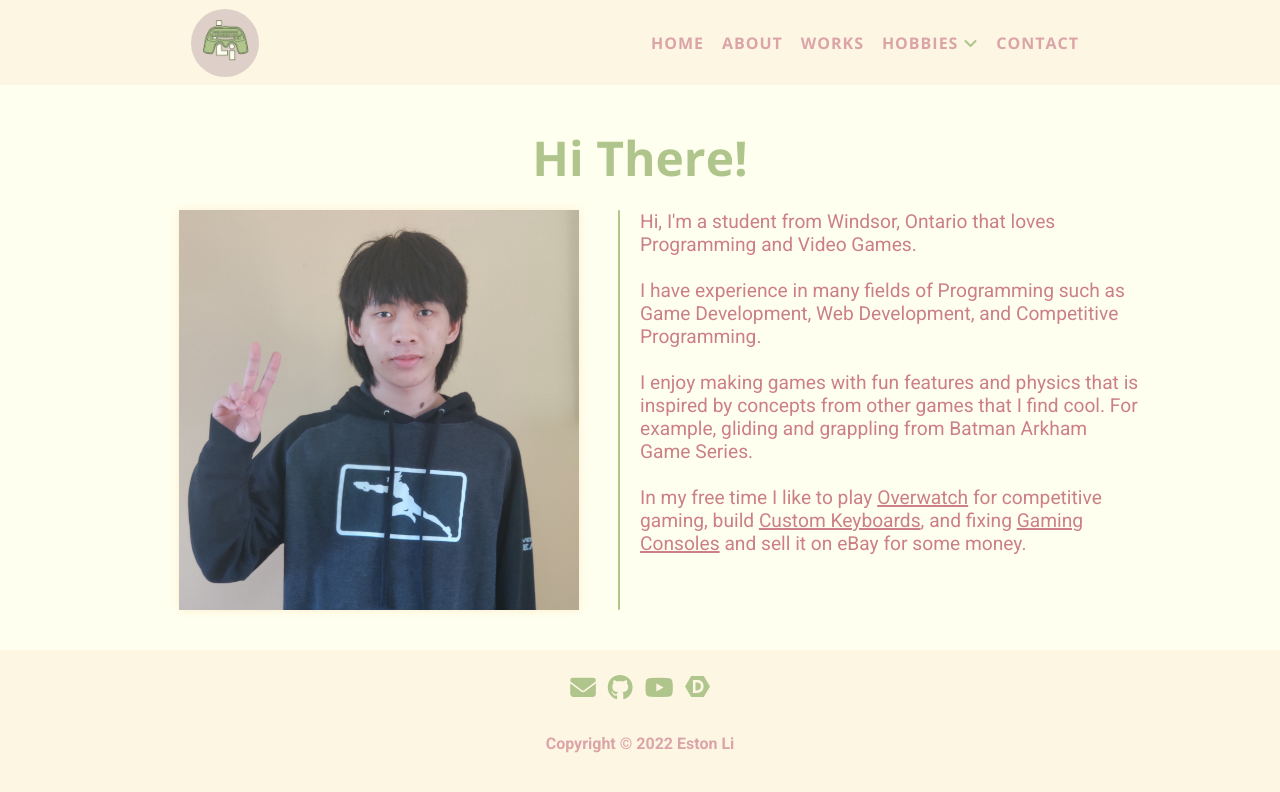
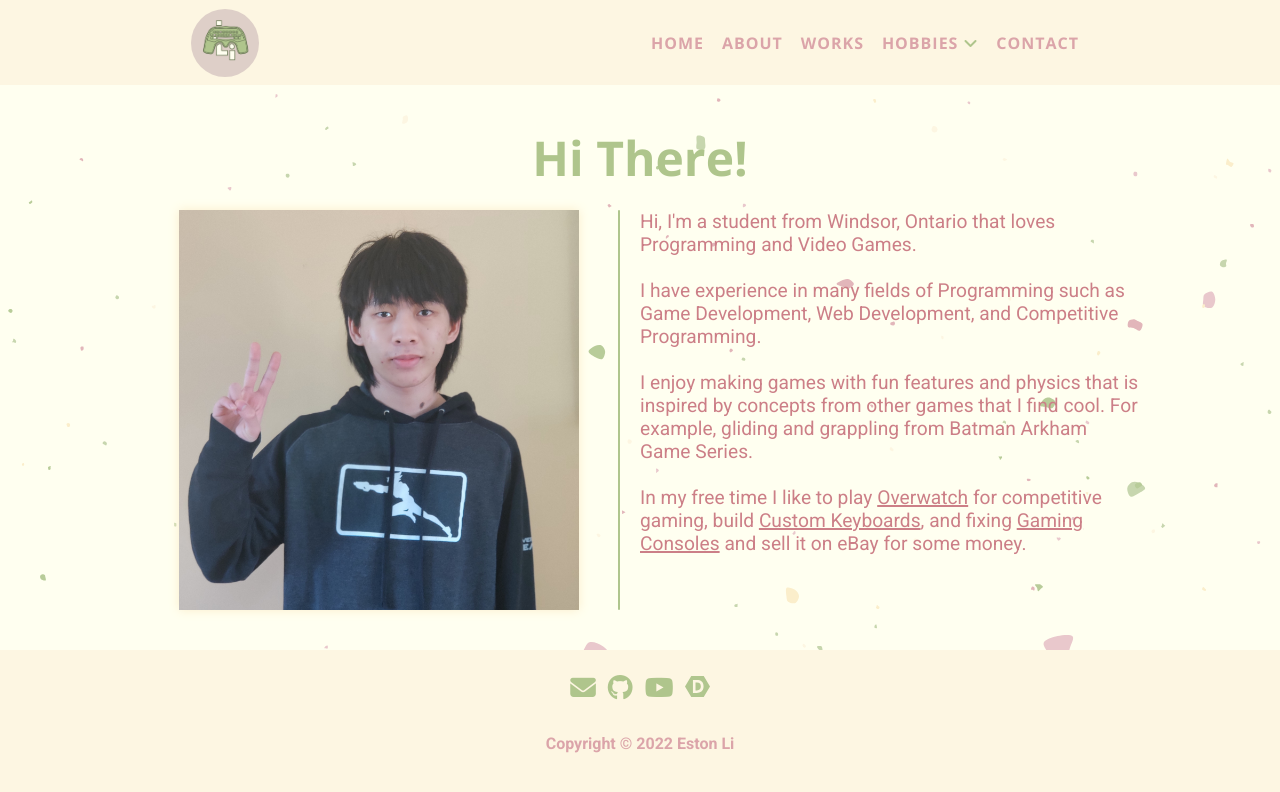
Before and after one commit to Aethelton/personal-website-nextjs, a Next.js app: page /about in a window 1280 px wide. Shown: the top 792 px of the page. Built offline with nearby package versions, Linux system fonts and the light colour scheme.

Commit message:
Added Fleck Effect to About, Contact, and Works

```diff
--- a/components/FleckBG.js
+++ b/components/FleckBG.js
@@ -167,7 +167,7 @@ const FleckBG = (props) => {
     }, []);
 
     return (
-        <canvas style={{...canvasStyles, backgroundColor: `${props.bgColour}`}} ref={canvasRef} width={4000} height={3000}/>
+        <canvas style={{...canvasStyles, backgroundColor: `${props.bgColour}`}} ref={canvasRef} width={4000} height={5000}/>
     );
 };
 
--- a/pages/about.js
+++ b/pages/about.js
@@ -2,6 +2,16 @@ import Head from "next/head";
 import FooterInfo from "../components/FooterInfo";
 import Navbar from "../components/Navbar";
 import Link from "next/link";
+import FleckBG from "../components/FleckBG";
+
+const fleckColours = [
+    "hsl(83, 33%, 76%)",
+    "hsl(83, 33%, 70%)",
+    "hsl(354, 43%, 85%)",
+    "hsl(354, 43%, 80%)",
+    "hsl(44, 87%, 94%)",
+    "hsl(44, 87%, 89%)"
+];
 
 const AboutPage = () => {
     return (
@@ -14,7 +24,17 @@ const AboutPage = () => {
                 <Navbar />
             </header>
 
-            <main>
+            <main style={{display: "flex", backgroundColor: "transparent"}}>
+                <div style={{position: "relative", width: "100%", overflow: "hidden"}}>
+                    <FleckBG
+                        bgColour={"ivory"}
+                        fleckSeed={3}
+                        fleckCount={2000}
+                        fleckBaseSize={5}
+                        fleckColours={fleckColours}
+                    />
+
+                    <div>
                         <h1 id="about-me-header">Hi There!</h1>
 
                         <section id="about-me-section">
@@ -36,7 +56,10 @@ const AboutPage = () => {
                                 eBay for some money.
                             </p>
                         </section>
+                    </div>
+                </div>
             </main>
+
 
             <footer>
                 <FooterInfo />
```
Also changed, not shown: pages/works.js (+23 -1 lines). Lines whose indentation alone changed are shown as unchanged.
